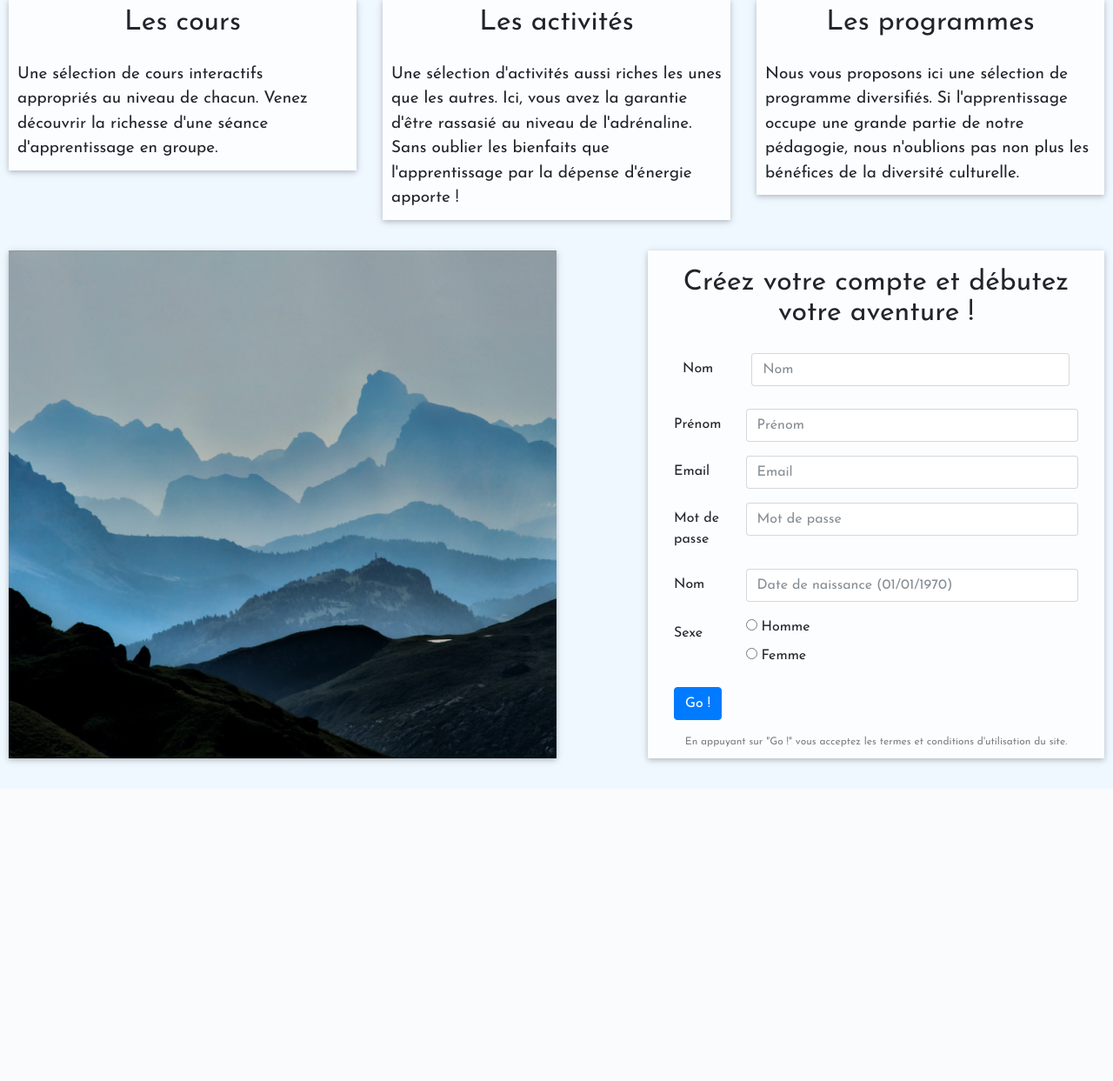
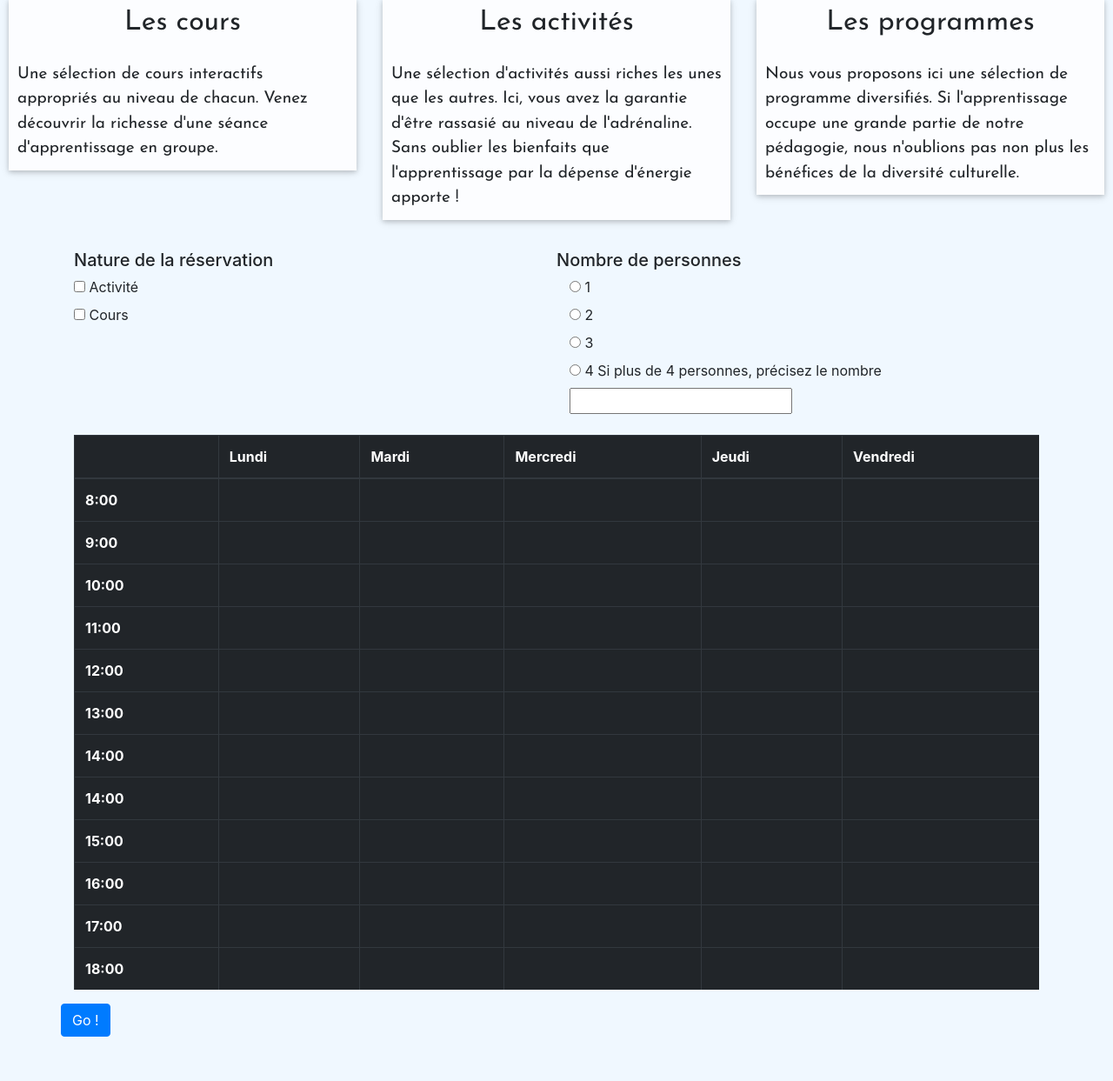
Before and after one commit to nadyro/jaraxus, a PHP site: page / in a window 1280 px wide. Shown: the part 417-1660 px from the top of the page at 87% size. Before the commit the page ends 1298 px from the top, so only its background shows below. Run offline with PHP 8.4, Linux system fonts and the light colour scheme; lists and menus that the app fills with data are empty; some libraries are stand-ins or nearby versions.

Commit message:
ptite modif chez jaja

```diff
--- a/index.php
+++ b/index.php
@@ -209,11 +209,189 @@
 </div>
 <div class='div_main_index'>
 	<div class='row div_index'>
-		<div class='col-6 div_first_part'>
+	<div class='container div_register_courses'>
+
+	<form id="form_register_courses" class='row form_register_courses' method="POST" enctype="multipart/form-data">
+	<div class='container row content_form_register_courses'>
+	<div class='col-6 div_type_course'>
+	<h5>
+		Nature de la réservation
+	</h5>
+	<div class='form-check check_courses'>
+	<label class='form-check-label'>
+		<input type='checkbox' class='form-check-input' name='activity_course'>
+		Activité
+	</label>
+	</div>
+	<div class='form-check check_courses'>
+	<label class='form-check-label'>
+		<input type='checkbox' class='form-check-input' name='course_course'>
+		Cours
+	</label>
+	</div>
+	</div>
+	<div class='col-6 div_nbp_course'>
+	<h5>
+		Nombre de personnes
+	</h5>
+	<fieldset class="form-group fieldset_nbp_course">
+					<div class="col-sm-12 nbp_course">
+						<div class="form-check check_1p">
+							<label class="form-check-label label_check_1p">
+							<input type="radio" class="form-check-input 1_p" name="1_p" id="1_p" value="1">
+							1
+							</label>
+						</div>
+						<div class="form-check check_2p">
+							<label class="form-check-label label_check_2p">
+							<input type="radio" class="form-check-input 2_p" name="2_p" id="2_p" value="2">
+							2
+							</label>
+						</div>
+						<div class="form-check check_3p">
+							<label class="form-check-label label_check_3p">
+							<input type="radio" class="form-check-input 3_p" name="3_p" id="3_p" value="3">
+							3
+							</label>
+						</div>
+						<div class="form-check check_4pp">
+							<label class="form-check-label label_check_4pp">
+							<input type="radio" class="form-check-input 4p_p" name="4p_p" id="4p_p" value="4">
+							4
+							</label>
+							<label for='details_nbp_4p'>
+								Si plus de 4 personnes, précisez le nombre
+							</label>
+							<input type='text' name="details_nbp_4p" class='details_nbp_4p'>
+						</div>
+					</div>
+				</fieldset>
+	</div>
+	</div>
+	<div class='container container_table_planning'>
+	<table class="table table-inverse table_planning">
+		<thead>
+			<tr>
+				<th class='table_void'></th>
+				<th>Lundi</th>
+				<th>Mardi</th>
+				<th>Mercredi</th>
+				<th>Jeudi</th>
+				<th>Vendredi</th>
+			</tr>
+		</thead>
+		<tbody>
+			<tr>
+				<th scope="row">8:00</th>
+				<td class="table_void"></td>
+				<td class="table_void"></td>
+				<td class="table_void"></td>
+				<td class="table_void"></td>
+				<td class="table_void"></td>
+			</tr>
+			<tr>
+				<th scope="row">9:00</th>
+				<td class="table_void"></td>
+				<td class="table_void"></td>
+				<td class="table_void"></td>
+				<td class="table_void"></td>
+				<td class="table_void"></td>
+			</tr>
+			<tr>
+				<th scope="row">10:00</th>
+				<td class="table_void"></td>
+				<td class="table_void"></td>
+				<td class="table_void"></td>
+				<td class="table_void"></td>
+				<td class="table_void"></td>
+			</tr>
+			<tr>
+				<th scope="row">11:00</th>
+				<td class="table_void"></td>
+				<td class="table_void"></td>
+				<td class="table_void"></td>
+				<td class="table_void"></td>
+				<td class="table_void"></td>
+			</tr>
+			<tr>
+				<th scope="row">12:00</th>
+				<td class="table_void"></td>
+				<td class="table_void"></td>
+				<td class="table_void"></td>
+				<td class="table_void"></td>
+				<td class="table_void"></td>
+			</tr>
+			<tr>
+				<th scope="row">13:00</th>
+				<td class="table_void"></td>
+				<td class="table_void"></td>
+				<td class="table_void"></td>
+				<td class="table_void"></td>
+				<td class="table_void"></td>
+			</tr>
+			<tr>
+				<th scope="row">14:00</th>
+				<td class="table_void"></td>
+				<td class="table_void"></td>
+				<td class="table_void"></td>
+				<td class="table_void"></td>
+				<td class="table_void"></td>
+			</tr>
+			<tr>
+				<th scope="row">14:00</th>
+				<td class="table_void"></td>
+				<td class="table_void"></td>
+				<td class="table_void"></td>
+				<td class="table_void"></td>
+				<td class="table_void"></td>
+			</tr>
+			<tr>
+				<th scope="row">15:00</th>
+				<td class="table_void"></td>
+				<td class="table_void"></td>
+				<td class="table_void"></td>
+				<td class="table_void"></td>
+				<td class="table_void"></td>
+			</tr>
+			<tr>
+				<th scope="row">16:00</th>
+				<td class="table_void"></td>
+				<td class="table_void"></td>
+				<td class="table_void"></td>
+				<td class="table_void"></td>
+				<td class="table_void"></td>
+			</tr>
+			<tr>
+				<th scope="row">17:00</th>
+				<td class="table_void"></td>
+				<td class="table_void"></td>
+				<td class="table_void"></td>
+				<td class="table_void"></td>
+				<td class="table_void"></td>
+			</tr>
+			<tr>
+				<th scope="row">18:00</th>
+				<td class="table_void"></td>
+				<td class="table_void"></td>
+				<td class="table_void"></td>
+				<td class="table_void"></td>
+				<td class="table_void"></td>
+			</tr>
+		</tbody>
+	</table>
+	</div>
+	<div class="form-group row">
+				<div class="col-sm-10 div_user_submit">
+				<button type="submit" class="btn btn-primary submit_courses">Go !</button>
+				</div>
+				</div>
+	</form>
+	</div>
+		<div class='col-6 div_first_part' style="display: none;">
 
 		</div>
-		<div class='col-1'></div>
-		<div class='col-5 div_second_part'>
+		<div class='col-1' style="display: none;"></div>
+		<div class='col-5 div_second_part' style="display: none;">
 		<h2>
 			Créez votre compte et débutez votre aventure !
 		</h2>
--- a/jaraxus.css
+++ b/jaraxus.css
@@ -249,3 +249,8 @@ h2
 {
 	background: green;
 }
+.table_planning th, .table_planning td
+{
+	border-left-style: solid;
+    border-width: 1px;
+}
--- a/jaraxus.js
+++ b/jaraxus.js
@@ -27,6 +27,10 @@ $(document).ready(function()
 		$(this).css("top", "0");
 		$(this).css("box-shadow", "0 2px 5px 0 rgba(0,0,0,0.16), 0 2px 10px 0 rgba(0,0,0,0.12)");
 	});
+	$(".submit_courses").click(function()
+	{
+		receive();
+	});
 });
 
 function test()
@@ -38,11 +42,11 @@ function receive()
 {
 	var formData = {};
 	var i = 0;
-	var formElements = document.getElementById("form_register").elements;
+	var formElements = document.getElementById("form_register_courses").elements;
 
 	while (i <= formElements.length)
 	{
-		if (formElements[i].type != "hidden")
+		if (formElements[i].type != "submit")
 		{
 			console.log(formElements[i].name + " : " + formElements[i].value);
 			formData[formElements[i].name] = formElements[i].value;
```
